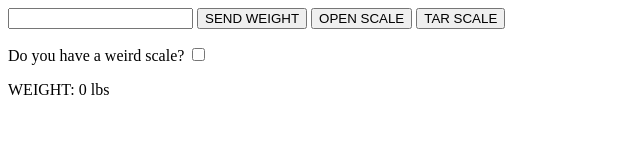
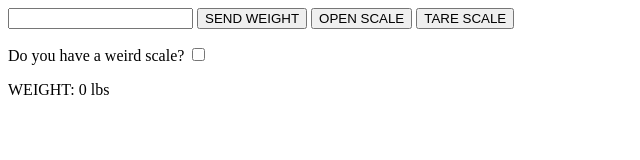
Before and after one commit to niiccoo2/weight-program, a SvelteKit app: page / in a window 1280 px wide. Shown: the top 160 px of the page, without its empty margins (0-640 px from the left). Built offline with nearby package versions, Linux system fonts and the light colour scheme.

Commit message:
Fix typo

```diff
--- a/src/routes/+page.svelte
+++ b/src/routes/+page.svelte
@@ -155,7 +155,7 @@
 
 <button id="send-button">SEND WEIGHT</button>
 <button id="open-button">OPEN SCALE</button>
-<button id="tare-button">TAR SCALE</button>
+<button id="tare-button">TARE SCALE</button>
 
 <p>Do you have a weird scale? <input bind:checked={weirdScale} type="checkbox" /></p>
 
```
Also changed, not shown: image.png, 1 other file (tests, documents, lock files or other folders).
